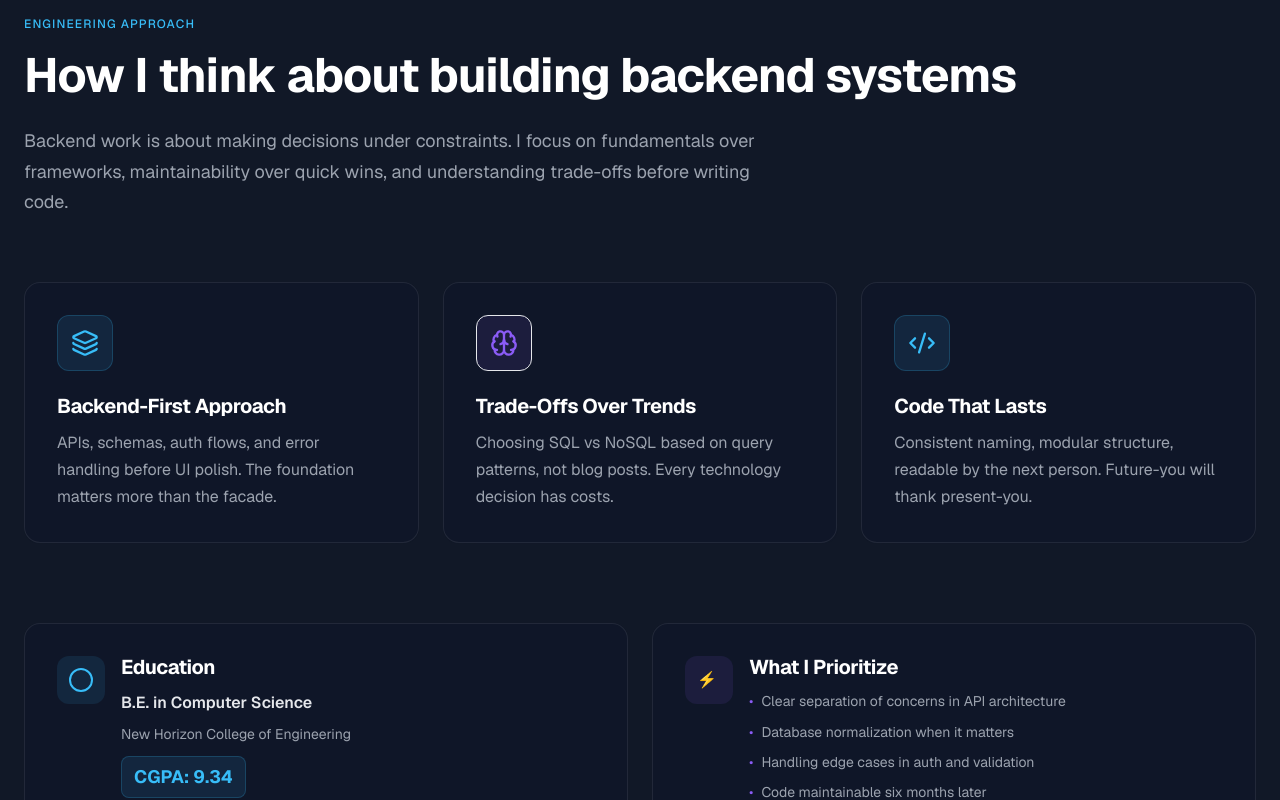
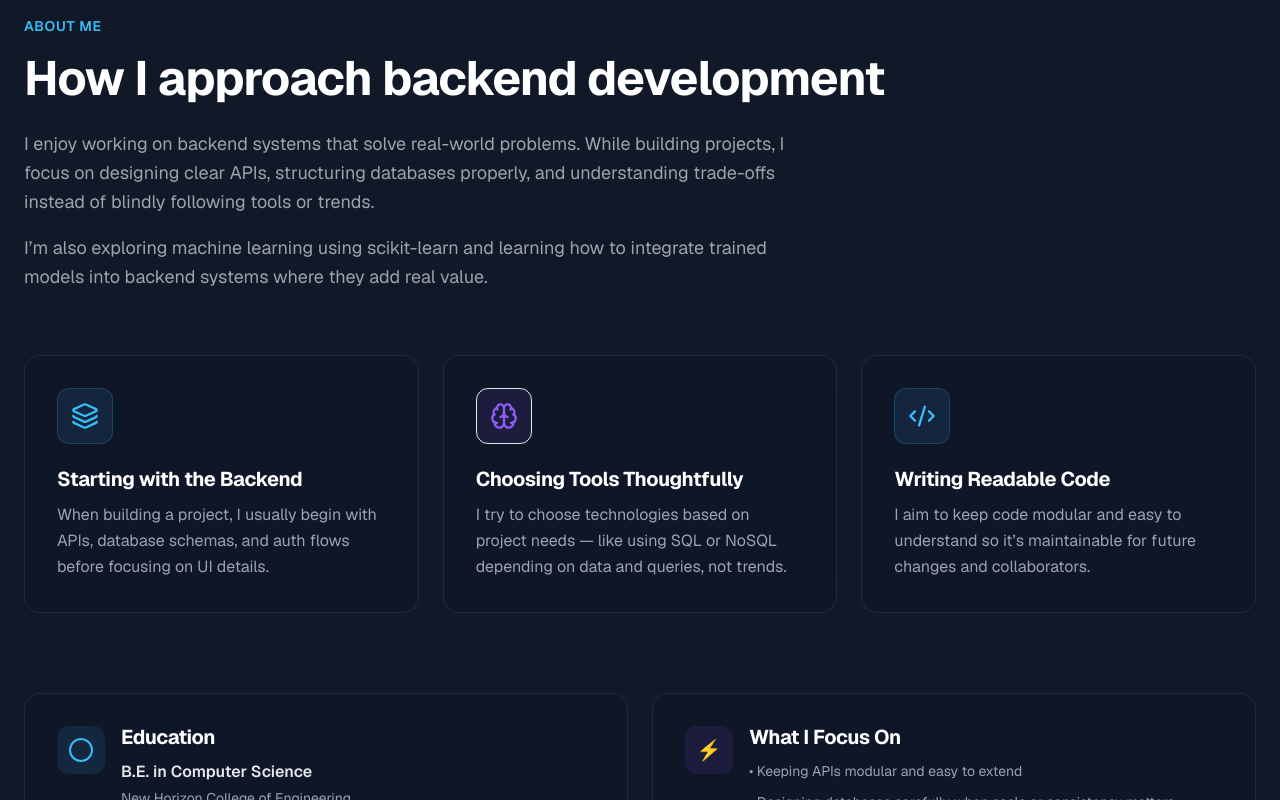
Before and after one commit to vinayadari/portfolio, a Next.js app: page / in a window 1280 px wide. Shown: the part 880-1680 px from the top of the page. Built offline with nearby package versions, Linux system fonts and the light colour scheme.

Commit message:
Updated Insights

```diff
--- /dev/null
+++ b/app/resumax/page.tsx
@@ -0,0 +1,21 @@
+import ResumaxHero from "@/components/resumax/ResumaxHero";
+import ResumaxHeader from "@/components/resumax/ResumaxHeader";
+import ResumaxAnalysis from "@/components/resumax/ResumaxAnalysis";
+import ResumaxCompanies from "@/components/resumax/ResumaxCompanies";
+import ResumaxTemplates from "@/components/resumax/ResumaxTemplates";
+import ResumaxPricing from "@/components/resumax/ResumaxPricing";
+import ResumaxFooter from "@/components/resumax/ResumaxFooter";
+
+export default function ResumaxPage() {
+  return (
+    <main className="min-h-screen bg-white">
+      <ResumaxHeader />
+      <ResumaxHero />
+      <ResumaxAnalysis />
+      <ResumaxCompanies />
+      <ResumaxTemplates />
+      <ResumaxPricing />
+      <ResumaxFooter />
+    </main>
+  );
+}
--- a/components/About.tsx
+++ b/components/About.tsx
@@ -1,72 +1,110 @@
 "use client";
 
-import { motion } from "framer-motion";
-import { useInView } from "framer-motion";
+import { motion, useInView } from "framer-motion";
 import { useRef } from "react";
 import InsightCards from "./InsightCards";
 
 export default function About() {
-  const ref = useRef(null);
+  const ref = useRef<HTMLDivElement | null>(null);
   const isInView = useInView(ref, { once: true, margin: "-100px" });
 
   return (
-    <section id="about" className="relative py-16 sm:py-20 md:py-24 px-4 sm:px-6 bg-[#111827]" ref={ref}>
+    <section
+      id="about"
+      ref={ref}
+      className="relative py-16 sm:py-20 md:py-24 px-4 sm:px-6 bg-[#111827]"
+    >
       <div className="max-w-7xl mx-auto">
+        {/* Header */}
         <motion.div
-          initial={{ opacity: 0, y: 30 }}
-          animate={isInView ? { opacity: 1, y: 0 } : { opacity: 0, y: 30 }}
-          transition={{ duration: 0.6, delay: 0.1 }}
+          initial={{ opacity: 0, y: 24 }}
+          animate={isInView ? { opacity: 1, y: 0 } : {}}
+          transition={{ duration: 0.5 }}
           className="mb-12 sm:mb-16"
         >
-          <p className="label-text text-[#38BDF8] mb-3 sm:mb-4 font-semibold tracking-wider text-xs sm:text-sm">ENGINEERING APPROACH</p>
-          <h2 className="text-3xl sm:text-4xl lg:text-5xl font-bold text-white leading-tight" style={{ fontWeight: 700 }}>
-            How I think about building backend systems
+          <p className="text-[#38BDF8] mb-3 sm:mb-4 font-semibold tracking-wider text-xs sm:text-sm">
+            ABOUT ME
+          </p>
+
+          <h2 className="text-3xl sm:text-4xl lg:text-5xl font-bold text-white leading-tight">
+            How I approach backend development
           </h2>
-          <p className="text-base sm:text-lg text-[#9CA3AF] mt-4 sm:mt-6 max-w-3xl" style={{ lineHeight: 1.7 }}>
-            Backend work is about making decisions under constraints. I focus on fundamentals over frameworks,
-            maintainability over quick wins, and understanding trade-offs before writing code.
+
+          <p className="text-base sm:text-lg text-[#9CA3AF] mt-4 sm:mt-6 max-w-3xl leading-relaxed">
+            I enjoy working on backend systems that solve real-world problems.
+            While building projects, I focus on designing clear APIs, structuring
+            databases properly, and understanding trade-offs instead of blindly
+            following tools or trends.
+          </p>
+
+          <p className="text-base sm:text-lg text-[#9CA3AF] mt-4 max-w-3xl leading-relaxed">
+            I’m also exploring machine learning using scikit-learn and learning
+            how to integrate trained models into backend systems where they add
+            real value.
           </p>
         </motion.div>
 
+        {/* Insight Cards */}
         <InsightCards />
 
+        {/* Bottom Cards */}
         <motion.div
           initial={{ opacity: 0, y: 20 }}
-          animate={isInView ? { opacity: 1, y: 0 } : { opacity: 0, y: 20 }}
-          transition={{ duration: 0.6, delay: 0.5 }}
+          animate={isInView ? { opacity: 1, y: 0 } : {}}
+          transition={{ duration: 0.5, delay: 0.3 }}
           className="mt-12 sm:mt-16 md:mt-20"
         >
           <div className="grid sm:grid-cols-2 gap-5 sm:gap-6">
-            <div className="glass-card rounded-xl sm:rounded-2xl p-6 sm:p-8 border border-[#38BDF8]/10 hover:border-[#38BDF8]/30 transition-all duration-300">
+            {/* Education */}
+            <div className="glass-card rounded-xl sm:rounded-2xl p-6 sm:p-8 border border-[#38BDF8]/10 hover:border-[#38BDF8]/30 transition-all">
               <div className="flex items-start gap-4">
                 <div className="w-12 h-12 rounded-xl bg-[#38BDF8]/10 flex items-center justify-center flex-shrink-0">
                   <div className="w-6 h-6 rounded-full border-2 border-[#38BDF8]" />
                 </div>
+
                 <div>
-                  <h3 className="text-xl font-bold text-white mb-3" style={{ fontWeight: 700 }}>Education</h3>
-                  <p className="text-[#E5E7EB] mb-2" style={{ fontWeight: 400, lineHeight: 1.6 }}>
-                    <span className="font-semibold">B.E. in Computer Science</span>
+                  <h3 className="text-xl font-bold text-white mb-3">
+                    Education
+                  </h3>
+
+                  <p className="text-[#E5E7EB] mb-1 font-semibold">
+                    B.E. in Computer Science
                   </p>
-                  <p className="text-[#9CA3AF] text-sm mb-3">New Horizon College of Engineering</p>
+
+                  <p className="text-[#9CA3AF] text-sm mb-2">
+                    New Horizon College of Engineering
+                  </p>
+
+                  <p className="text-[#9CA3AF] text-sm mb-3">
+                    Currently in 5th Semester
+                  </p>
+
                   <div className="inline-flex items-center gap-2 px-3 py-1.5 rounded-lg bg-[#38BDF8]/10 border border-[#38BDF8]/20">
-                    <span className="text-[#38BDF8] font-bold text-lg">CGPA: 9.34</span>
+                    <span className="text-[#38BDF8] font-bold text-lg">
+                      CGPA: 9.34
+                    </span>
                   </div>
                 </div>
               </div>
             </div>
 
-            <div className="glass-card rounded-xl sm:rounded-2xl p-6 sm:p-8 border border-[#8B5CF6]/10 hover:border-[#8B5CF6]/30 transition-all duration-300">
+            {/* Focus Areas */}
+            <div className="glass-card rounded-xl sm:rounded-2xl p-6 sm:p-8 border border-[#8B5CF6]/10 hover:border-[#8B5CF6]/30 transition-all">
               <div className="flex items-start gap-4">
                 <div className="w-12 h-12 rounded-xl bg-[#8B5CF6]/10 flex items-center justify-center flex-shrink-0">
-                  <div className="w-6 h-6 text-[#8B5CF6]">⚡</div>
+                  <span className="text-[#8B5CF6] text-xl">⚡</span>
                 </div>
+
                 <div>
-                  <h3 className="text-lg sm:text-xl font-bold text-white mb-3" style={{ fontWeight: 700 }}>What I Prioritize</h3>
-                  <ul className="text-[#9CA3AF] space-y-2 text-sm" style={{ lineHeight: 1.6 }}>
-                    <li className="flex gap-2"><span className="text-[#8B5CF6]">•</span> Clear separation of concerns in API architecture</li>
-                    <li className="flex gap-2"><span className="text-[#8B5CF6]">•</span> Database normalization when it matters</li>
-                    <li className="flex gap-2"><span className="text-[#8B5CF6]">•</span> Handling edge cases in auth and validation</li>
-                    <li className="flex gap-2"><span className="text-[#8B5CF6]">•</span> Code maintainable six months later</li>
+                  <h3 className="text-lg sm:text-xl font-bold text-white mb-3">
+                    What I Focus On
+                  </h3>
+
+                  <ul className="text-[#9CA3AF] space-y-2 text-sm leading-relaxed">
+                    <li>• Keeping APIs modular and easy to extend</li>
+                    <li>• Designing databases carefully when scale or consistency matters</li>
+                    <li>• Handling authentication, validation, and edge cases properly</li>
+                    <li>• Writing code that stays readable and maintainable</li>
                   </ul>
                 </div>
               </div>
--- a/components/InsightCards.tsx
+++ b/components/InsightCards.tsx
@@ -1,57 +1,65 @@
 "use client";
 
-import { motion } from "framer-motion";
-import { useInView } from "framer-motion";
+import { motion, useInView } from "framer-motion";
 import { useRef } from "react";
 import { Layers, Brain, Code2 } from "lucide-react";
 
 const insights = [
   {
     icon: Layers,
-    title: "Backend-First Approach",
-    description: "APIs, schemas, auth flows, and error handling before UI polish. The foundation matters more than the facade.",
+    title: "Starting with the Backend",
+    description:
+      "When building a project, I usually begin with APIs, database schemas, and auth flows before focusing on UI details.",
     color: "38BDF8",
   },
   {
     icon: Brain,
-    title: "Trade-Offs Over Trends",
-    description: "Choosing SQL vs NoSQL based on query patterns, not blog posts. Every technology decision has costs.",
+    title: "Choosing Tools Thoughtfully",
+    description:
+      "I try to choose technologies based on project needs — like using SQL or NoSQL depending on data and queries, not trends.",
     color: "8B5CF6",
   },
   {
     icon: Code2,
-    title: "Code That Lasts",
-    description: "Consistent naming, modular structure, readable by the next person. Future-you will thank present-you.",
+    title: "Writing Readable Code",
+    description:
+      "I aim to keep code modular and easy to understand so it’s maintainable for future changes and collaborators.",
     color: "38BDF8",
   },
 ];
 
 export default function InsightCards() {
-  const ref = useRef(null);
+  const ref = useRef<HTMLDivElement | null>(null);
   const isInView = useInView(ref, { once: true, margin: "-100px" });
 
   return (
-    <div ref={ref} className="grid sm:grid-cols-2 lg:grid-cols-3 gap-5 sm:gap-6 mt-8 sm:mt-12">
+    <div
+      ref={ref}
+      className="grid sm:grid-cols-2 lg:grid-cols-3 gap-5 sm:gap-6 mt-8 sm:mt-12"
+    >
       {insights.map((insight, index) => {
         const Icon = insight.icon;
+
         return (
           <motion.div
             key={insight.title}
             initial={{ opacity: 0, y: 20 }}
-            animate={isInView ? { opacity: 1, y: 0 } : { opacity: 0, y: 20 }}
+            animate={isInView ? { opacity: 1, y: 0 } : {}}
             transition={{ duration: 0.5, delay: index * 0.15 }}
-            whileHover={{ y: -8, scale: 1.02 }}
-            className="group glass-card rounded-xl sm:rounded-2xl p-6 sm:p-8 interactive-card border border-white/5 hover:border-white/10 transition-all duration-300"
+            whileHover={{ y: -6, scale: 1.02 }}
+            className="group glass-card rounded-xl sm:rounded-2xl p-6 sm:p-8 border border-white/5 hover:border-white/10 transition-all"
           >
-            <div className={`w-14 h-14 rounded-xl bg-[#${insight.color}]/10 border border-[#${insight.color}]/20 flex items-center justify-center mb-6 group-hover:scale-110 transition-transform duration-300`}>
+            <div
+              className={`w-14 h-14 rounded-xl bg-[#${insight.color}]/10 border border-[#${insight.color}]/20 flex items-center justify-center mb-6 group-hover:scale-110 transition-transform`}
+            >
               <Icon className={`w-7 h-7 text-[#${insight.color}]`} />
             </div>
 
-            <h3 className="text-lg sm:text-xl font-bold text-white mb-3 group-hover:text-[#38BDF8] transition-colors" style={{ fontWeight: 700 }}>
+            <h3 className="text-lg sm:text-xl font-bold text-white mb-3">
               {insight.title}
             </h3>
 
-            <p className="text-[#9CA3AF] leading-relaxed text-sm sm:text-base" style={{ fontWeight: 400, lineHeight: 1.7 }}>
+            <p className="text-[#9CA3AF] text-sm sm:text-base leading-relaxed">
               {insight.description}
             </p>
           </motion.div>
```
Also changed, not shown: 2 other files (tests, documents, lock files or other folders).
